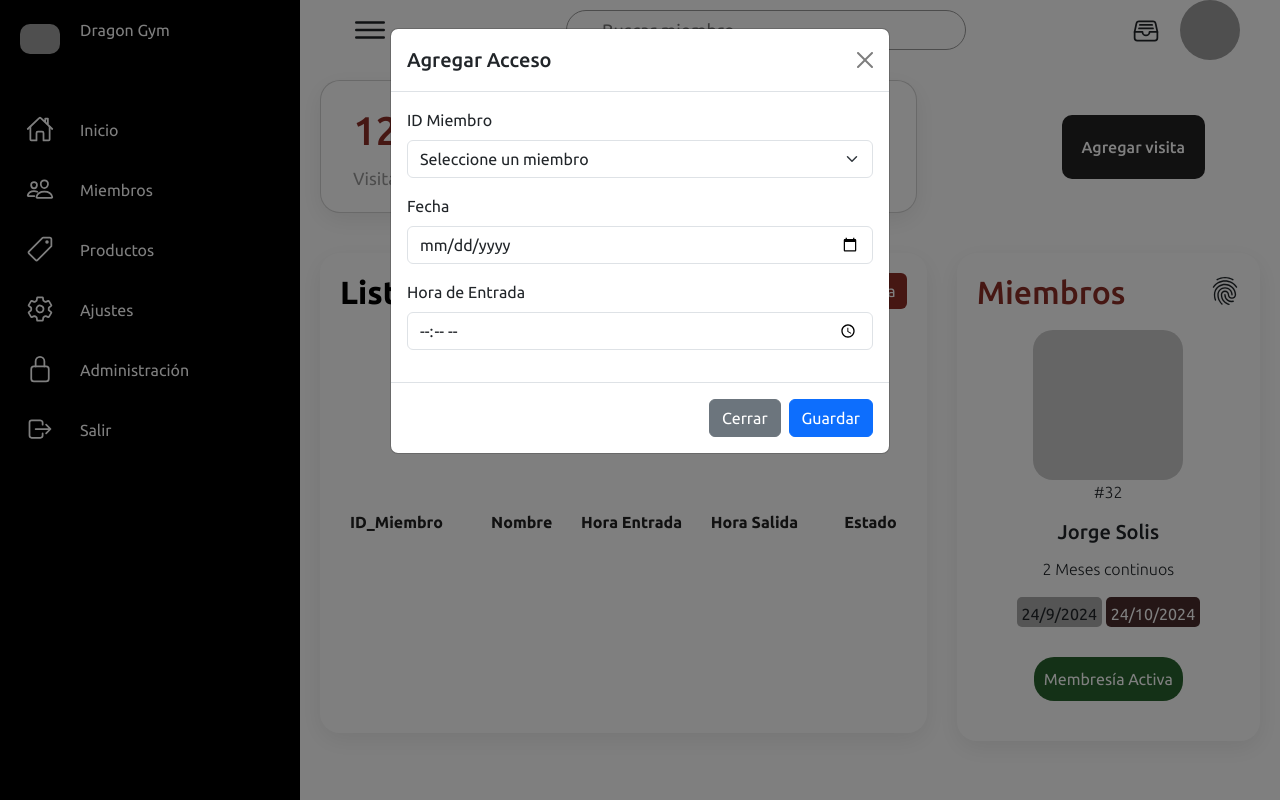
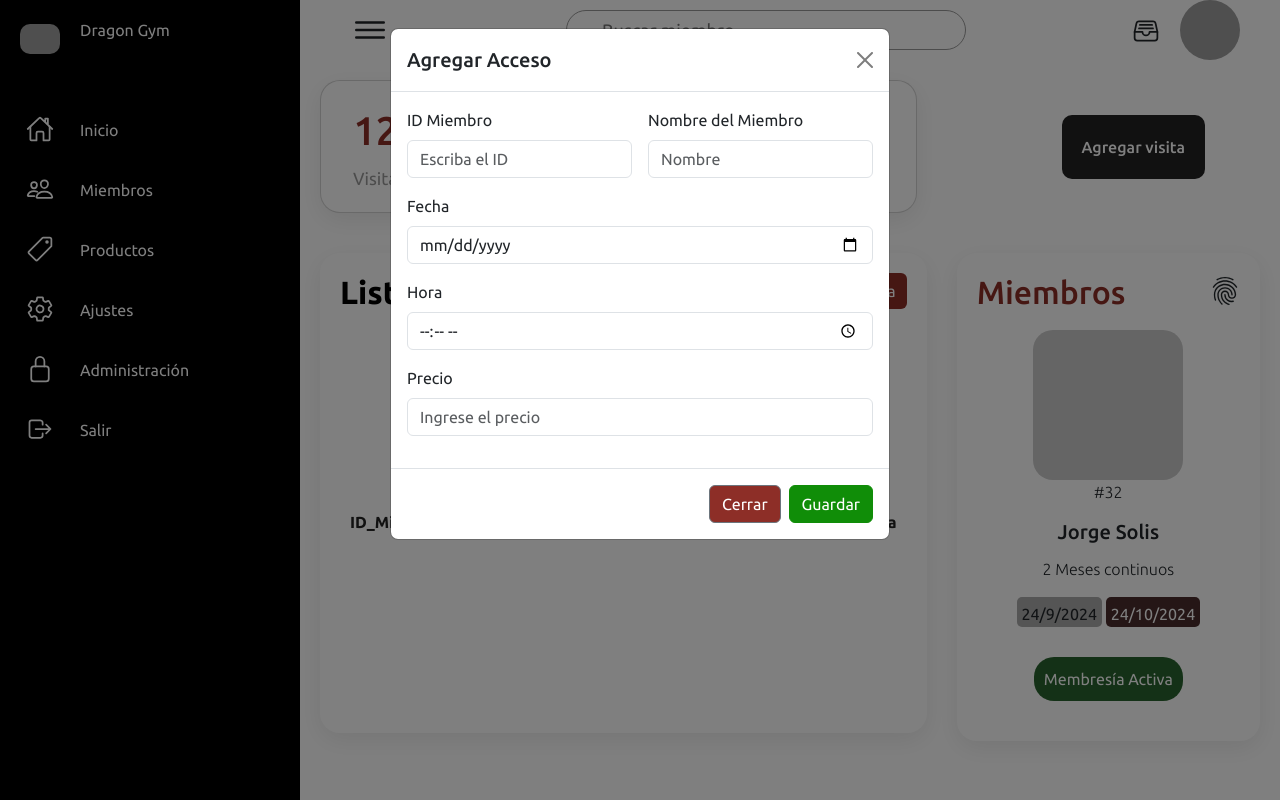
Before and after one commit to ArathCode/mvc, a PHP site: page /vistas/home.php in a window 1280 px wide, after a click on "Agregar visita". Run offline with PHP 8.4, Linux system fonts and the light colour scheme; some libraries are stand-ins or nearby versions; grey boxes are pictures that could not be loaded.

Commit message:
cambios de home

```diff
--- a/asset/css/home.css
+++ b/asset/css/home.css
@@ -14,6 +14,7 @@
   --black1: #222;
   --black2: #999;
   --estado: rgb(40, 99, 46);
+  --verde:#108d08;
 }
 
 body {
@@ -696,6 +697,13 @@ body {
   color: white;
 }
 
+#btnGuardarAcceso {
+  background-color: var(--verde) !important;
+  border-color: var(--verde) !important;
+}
+#btnCerrar{
+  background-color: var(--red);
+}
 
 
 /* Inputs con efecto */
--- a/asset/js/acceso.js
+++ b/asset/js/acceso.js
@@ -1,18 +1,57 @@
 document.addEventListener("DOMContentLoaded", () => {
+    // Listar accesos al cargar la página
     listarAccesos();
 
-    const formAgregar = document.querySelector("#miModal form");
+    // Evento para el formulario de agregar acceso
+    const formAgregar = document.querySelector("#formAgregarAcceso");
     formAgregar.addEventListener("submit", (event) => {
         event.preventDefault();
         agregarAcceso();
     });
 
+    // Evento para el botón de guardar acceso en el modal
+    const btnGuardarAcceso = document.querySelector("#btnGuardarAcceso");
+    btnGuardarAcceso.addEventListener("click", () => {
+        agregarAcceso();
+    });
+
+    // Buscar miembro en el modal
+    const idMiembroInput = document.querySelector("#idMiembro");
+    const nombreMiembroInput = document.querySelector("#nombreMiembro");
+
+    idMiembroInput.addEventListener("input", () => {
+        const idMiembro = idMiembroInput.value.trim();
+        if (idMiembro === "") {
+            nombreMiembroInput.value = "";
+            return;
+        }
+
+        fetch('controlador/controladorAcceso.php', {
+            method: 'POST',
+            body: new URLSearchParams({ "ope": "BUSCAR_MIEMBRO", "ID_Miembro": idMiembro })
+        })
+        .then(response => response.json())
+        .then(data => {
+            if (data.success) {
+                nombreMiembroInput.value = `${data.miembro.Nombre} ${data.miembro.ApellidoP} ${data.miembro.ApellidoM}`;
+            } else {
+                nombreMiembroInput.value = "No encontrado";
+            }
+        })
+        .catch(error => {
+            console.error("Error al buscar miembro:", error);
+            nombreMiembroInput.value = "Error";
+        });
+    });
+
+    // Buscar miembros con el input general de búsqueda
     const searchInput = document.querySelector("#searchInput");
     searchInput.addEventListener("input", () => {
         buscarMiembro(searchInput.value);
     });
 });
 
+// Función para listar accesos
 function listarAccesos() {
     fetch('controlador/controladorAcceso.php', {
         method: 'POST',
@@ -38,12 +77,42 @@ function listarAccesos() {
             console.error("Error al listar accesos.");
         }
     })
-    .catch(error => console.error("Error:", error));
+    .catch(error => console.error("Error al listar accesos:", error));
+}
+// Función para agregar acceso
+function agregarAcceso() {
+    const form = document.querySelector("#formAgregarAcceso");
+    const datos = new FormData(form);
+
+    // Validar que todos los campos estén llenos
+    let camposVacios = false;
+    for (let valor of datos.values()) {
+        if (valor.trim() === "") {
+            camposVacios = true;
+            break;
+        }
     }
 
-function agregarAcceso() {
-    const form = document.querySelector("#miModal form");
-    const datos = new FormData(form);
+    if (camposVacios) {
+        Swal.fire({
+            title: "Campos incompletos",
+            text: "Por favor, rellena todos los campos antes de continuar.",
+            icon: "warning",
+            confirmButtonColor: "#108d08"
+        });
+        return;
+    }
+
+    Swal.fire({
+        title: "¿Los datos son correctos?",
+        text: "Esta acción no se puede deshacer",
+        icon: "warning",
+        showCancelButton: true,
+        confirmButtonColor: "#108d08",
+        cancelButtonColor: "#8d2e27",
+        confirmButtonText: "Sí, agregar visita"
+    }).then((result) => {
+        if (result.isConfirmed) {
             datos.append("ope", "AGREGAR_ACCESO");
 
             fetch('controlador/controladorAcceso.php', {
@@ -53,7 +122,7 @@ function agregarAcceso() {
             .then(response => response.json())
             .then(data => {
                 if (data.success) {
-            Swal.fire("Éxito", "Acceso agregado correctamente", "success");
+                    Swal.fire("Éxito", "Visita agregada correctamente", "success");
                     form.reset();
                     document.querySelector("#miModal .btn-close").click();
                     listarAccesos();
@@ -61,9 +130,13 @@ function agregarAcceso() {
                     Swal.fire("Error", "No se pudo agregar el acceso", "error");
                 }
             })
-    .catch(error => console.error("Error:", error));
+            .catch(error => console.error("Error al agregar acceso:", error));
+        }
+    });
 }
 
+
+// Función para buscar un miembro en el contenedor principal
 function buscarMiembro(id) {
     if (id.trim() === "") return;
 
@@ -86,5 +159,5 @@ function buscarMiembro(id) {
             Swal.fire("Error", data.msg, "error");
         }
     })
-    .catch(error => console.error("Error:", error));
+    .catch(error => console.error("Error al buscar miembro:", error));
 }
--- a/controlador/controladorAcceso.php
+++ b/controlador/controladorAcceso.php
@@ -7,6 +7,15 @@ if (isset($_POST["ope"])) {
     $acceso = new Accesos();
 
     if ($ope === "AGREGAR_ACCESO") {
+        // Validar campos requeridos
+        if (!isset($_POST["Hora"], $_POST["Fecha"], $_POST["Precio"], $_POST["ID_Miembro"])) {
+            echo json_encode(["success" => false, "msg" => "Datos incompletos."]);
+            exit;
+        }
+
+        // Depurar datos recibidos
+        error_log("Datos recibidos: " . print_r($_POST, true));
+
         $datos = array(
             "Hora" => $_POST["Hora"],
             "Fecha" => $_POST["Fecha"],
--- a/vistas/home.php
+++ b/vistas/home.php
@@ -160,8 +160,8 @@
                                     <td>ID_Miembro</td>
                                     <td>Nombre</td>
                                     <td>Hora Entrada</td>
-                                    <td>Hora Salida</td>
-                                    <td>Estado</td>
+                                    <td>Precio</td>
+                                    <td>Fecha</td>
                                 </tr>
                             </thead>
 
@@ -214,34 +214,41 @@
                         <button type="button" class="btn-close" data-bs-dismiss="modal" aria-label="Cerrar"></button>
                     </div>
                     <div class="modal-body">
-                        <form>
-                            <!-- ID Miembro (Select) -->
-                            <div class="mb-3">
+                    <form id="formAgregarAcceso">
+                        <div class="mb-3 d-flex align-items-center">
+                            <div class="me-3 flex-grow-1">
                                 <label for="idMiembro" class="form-label">ID Miembro</label>
-                                <select class="form-select" id="idMiembro" required>
-                                    <option value="">Seleccione un miembro</option>
-                                </select>
+                                <input type="number" class="form-control" id="idMiembro" name="ID_Miembro" placeholder="Escriba el ID" required>
                             </div>
-                            <!-- Fecha -->
+                            <div class="flex-grow-2">
+                                <label for="nombreMiembro" class="form-label">Nombre del Miembro</label>
+                                <input type="text" class="form-control" id="nombreMiembro" placeholder="Nombre" readonly>
+                            </div>
+                        </div>
                         <div class="mb-3">
                             <label for="fecha" class="form-label">Fecha</label>
-                                <input type="date" class="form-control" id="fecha" required>
+                            <input type="date" class="form-control" id="fecha" name="Fecha" required>
                         </div>
-                            <!-- Hora de Entrada -->
                         <div class="mb-3">
-                                <label for="horaEntrada" class="form-label">Hora de Entrada</label>
-                                <input type="time" class="form-control" id="horaEntrada" required>
+                            <label for="horaEntrada" class="form-label">Hora</label>
+                            <input type="time" class="form-control" id="horaEntrada" name="Hora" required>
                         </div>
-                            <!-- Falta precio cawn -->
+                        <div class="mb-3">
+                            <label for="precio" class="form-label">Precio</label>
+                            <input type="number" class="form-control" id="precio" name="Precio" placeholder="Ingrese el precio" required>
+                        </div>
                     </form>
+
                     </div>
                     <div class="modal-footer">
-                        <button type="button" class="btn btn-secondary" data-bs-dismiss="modal">Cerrar</button>
-                        <button type="button" class="btn btn-primary" onclick="agregarAcceso()">Guardar</button>
+                        <button type="button" class="btn btn-secondary" data-bs-dismiss="modal" id="btnCerrar">Cerrar</button>
+                        <button type="button" class="btn btn-primary" id="btnGuardarAcceso">Guardar</button>
+
                     </div>
                 </div>
             </div>
         </div>
+
 
 
         <script src="../asset/js/notificaciones.js"></script>
```
Also changed, not shown: modelos/modeloAcceso.php (added, +56 -0 lines). Lines whose indentation alone changed are shown as unchanged.
